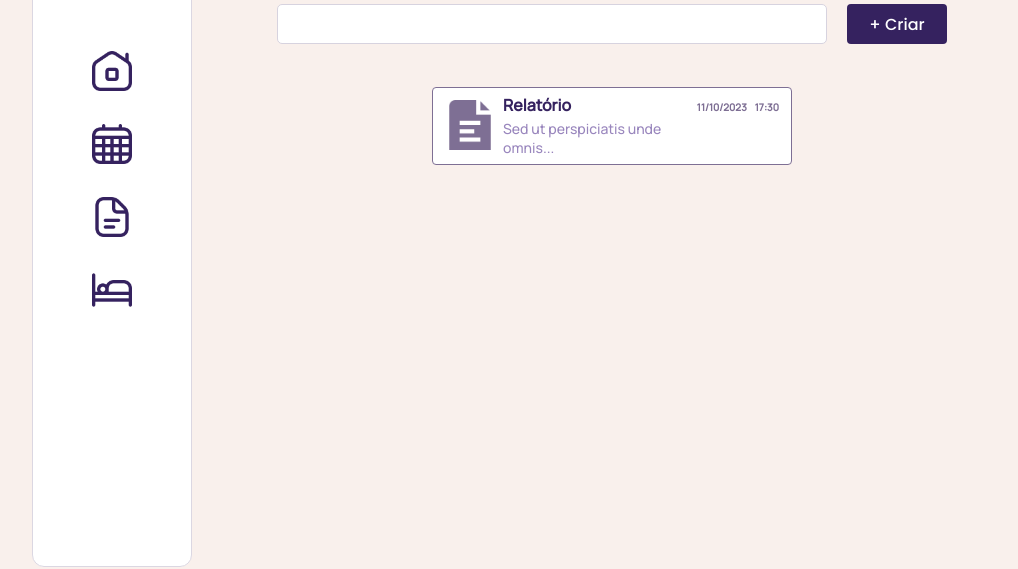
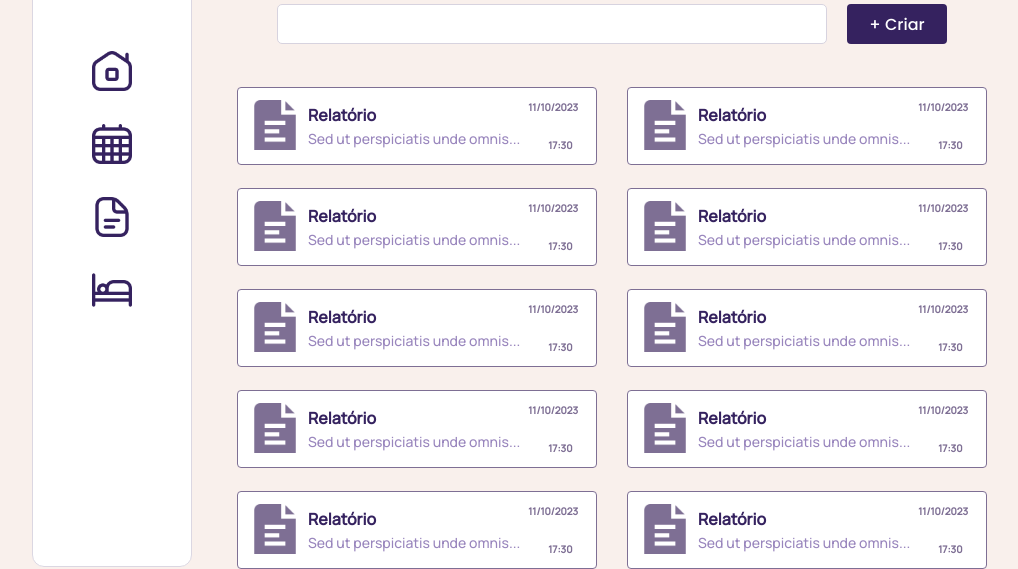
Before and after one commit to EvellynDaSilva/Home-AyanCare, a plain HTML site: page pages/tebelaDeRelatorio.html in a window 1280 px wide. Shown: the part 233-802 px from the top of the page, without its empty margins (28-1046 px from the left). Drawn offline with Linux system fonts and the light colour scheme.

Commit message:
tela relatorio terminada

```diff
--- a/css/tabelaDoRelatorio.css
+++ b/css/tabelaDoRelatorio.css
@@ -190,6 +190,7 @@ hr {
     background: #FFF;
     gap: 8px;
     padding: 12px;
+    cursor: pointer;
 }
 
 .folha {
@@ -216,7 +217,8 @@ hr {
     font-weight: 400;
     line-height: normal;
 }
-.primeira-ordem{
+
+.primeira-ordem {
     display: inline-flex;
     padding-right: 0px;
     flex-direction: column;
@@ -232,12 +234,38 @@ gap: 4px;
     font-style: normal;
     font-weight: 800;
     line-height: normal;
+    width: 12px;
 }
-.hora{
+
+.hora {
     color: #7E6F94;
     font-family: Manrope;
     font-size: 10px;
     font-style: normal;
     font-weight: 700;
     line-height: normal;
+    display: flex;
+    justify-content: flex-end;
+    flex-direction: column;
+    width: 12px;
 }
+
+.column1 {
+    display: flex;
+    flex-direction: column;
+    align-items: flex-start;
+    gap: 23px;
+}
+
+.column2 {
+    display: flex;
+    flex-direction: column;
+    align-items: flex-start;
+    gap: 23px;
+}
+
+.column {
+    display: flex;
+    align-items: flex-start;
+    gap: 30px;
+}
--- a/pages/tebelaDeRelatorio.html
+++ b/pages/tebelaDeRelatorio.html
@@ -60,6 +60,8 @@
     <input class="input-relatorio" type="Pesquisar" >
     <button class="btn-criar">+ Criar</button>
   </div>
+  <div class="column">
+  <div class="column1">
   <div class="card-relatorio">
     <img src="../img/documento2.png" alt="" class="folha">
     <div class="primeira-ordem">
@@ -69,7 +71,92 @@
   <p class="data">11/10/2023</p>
   <p class="hora">17:30</p>
   </div>
+  <div class="card-relatorio">
+    <img src="../img/documento2.png" alt="" class="folha">
+    <div class="primeira-ordem">
+    <h2 class="title">Relatório</h2>
+    <p class="assunto">Sed ut perspiciatis unde omnis...</p>
   </div>
+  <p class="data">11/10/2023</p>
+  <p class="hora">17:30</p>
+  </div>
+  <div class="card-relatorio">
+    <img src="../img/documento2.png" alt="" class="folha">
+    <div class="primeira-ordem">
+    <h2 class="title">Relatório</h2>
+    <p class="assunto">Sed ut perspiciatis unde omnis...</p>
+  </div>
+  <p class="data">11/10/2023</p>
+  <p class="hora">17:30</p>
+  </div>
+  <div class="card-relatorio">
+    <img src="../img/documento2.png" alt="" class="folha">
+    <div class="primeira-ordem">
+    <h2 class="title">Relatório</h2>
+    <p class="assunto">Sed ut perspiciatis unde omnis...</p>
+  </div>
+  <p class="data">11/10/2023</p>
+  <p class="hora">17:30</p>
+  </div>
+  <div class="card-relatorio">
+    <img src="../img/documento2.png" alt="" class="folha">
+    <div class="primeira-ordem">
+    <h2 class="title">Relatório</h2>
+    <p class="assunto">Sed ut perspiciatis unde omnis...</p>
+  </div>
+  <p class="data">11/10/2023</p>
+  <p class="hora">17:30</p>
+  </div>
+
+  </div>
+  <div class="column2">
+    <div class="card-relatorio">
+      <img src="../img/documento2.png" alt="" class="folha">
+      <div class="primeira-ordem">
+      <h2 class="title">Relatório</h2>
+      <p class="assunto">Sed ut perspiciatis unde omnis...</p>
+    </div>
+    <p class="data">11/10/2023</p>
+    <p class="hora">17:30</p>
+    </div>
+    <div class="card-relatorio">
+      <img src="../img/documento2.png" alt="" class="folha">
+      <div class="primeira-ordem">
+      <h2 class="title">Relatório</h2>
+      <p class="assunto">Sed ut perspiciatis unde omnis...</p>
+    </div>
+    <p class="data">11/10/2023</p>
+    <p class="hora">17:30</p>
+    </div>
+    <div class="card-relatorio">
+      <img src="../img/documento2.png" alt="" class="folha">
+      <div class="primeira-ordem">
+      <h2 class="title">Relatório</h2>
+      <p class="assunto">Sed ut perspiciatis unde omnis...</p>
+    </div>
+    <p class="data">11/10/2023</p>
+    <p class="hora">17:30</p>
+    </div>
+    <div class="card-relatorio">
+      <img src="../img/documento2.png" alt="" class="folha">
+      <div class="primeira-ordem">
+      <h2 class="title">Relatório</h2>
+      <p class="assunto">Sed ut perspiciatis unde omnis...</p>
+    </div>
+    <p class="data">11/10/2023</p>
+    <p class="hora">17:30</p>
+    </div>
+    <div class="card-relatorio">
+      <img src="../img/documento2.png" alt="" class="folha">
+      <div class="primeira-ordem">
+      <h2 class="title">Relatório</h2>
+      <p class="assunto">Sed ut perspiciatis unde omnis...</p>
+    </div>
+    <p class="data">11/10/2023</p>
+    <p class="hora">17:30</p>
+    </div>
+
+    </div>
 
 </body>
 </html>
```
Lines whose indentation alone changed are shown as unchanged.
